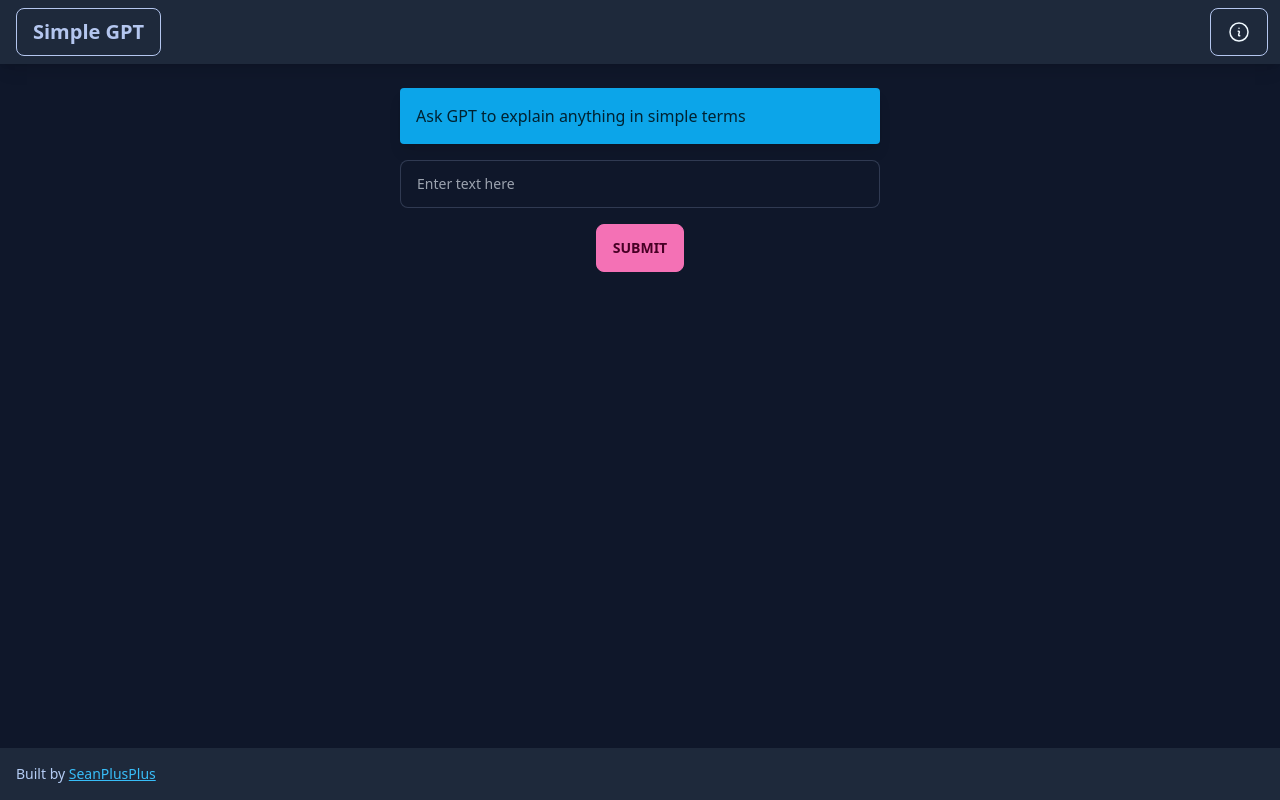
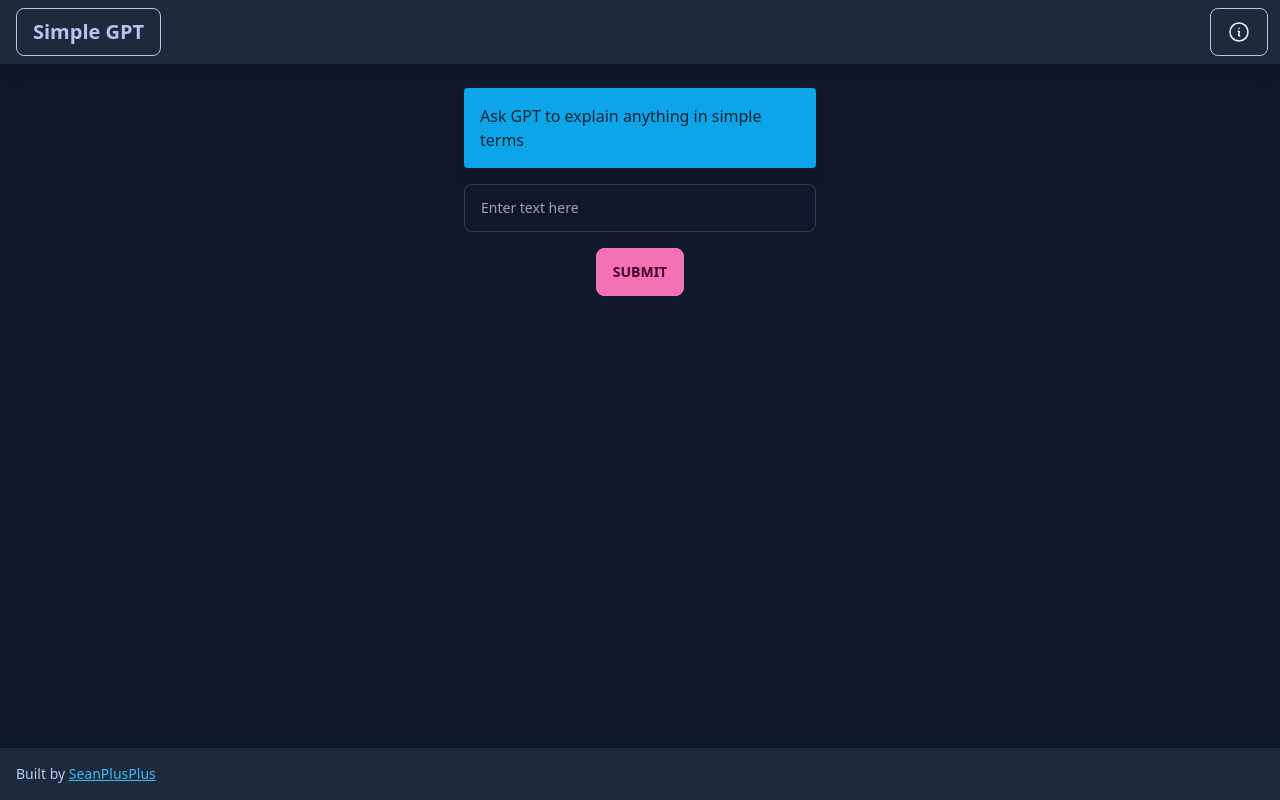
Before and after one commit to SeanPlusPlus/simplegpt, a Next.js app: page / in a window 1280 px wide. Built offline with nearby package versions, Linux system fonts and the light colour scheme.

Commit message:
main: small style tweaks

```diff
--- a/components/Alert.jsx
+++ b/components/Alert.jsx
@@ -11,7 +11,7 @@ export default function Alert () {
   }
 
   return (
-    <div className='w-96 md:w-[32rem] m-auto mt-6 mb-4 pl-4 pr-4'>
+    <div className='w-96 m-auto mt-6 mb-4 pl-4 pr-4'>
       <div className={getAlertType()}>
         <div>
           <span>
--- a/components/Input.jsx
+++ b/components/Input.jsx
@@ -38,7 +38,7 @@ export default function Input () {
   }
 
   return (
-    <div className='w-96 md:w-[32rem] m-auto pb-4 pl-4 pr-4 text-center'>
+    <div className='w-96 m-auto pb-4 pl-4 pr-4 text-center'>
       <form onSubmit={handleSubmit}>
         <input
           className='w-full textarea textarea-bordered'
--- a/components/Output.jsx
+++ b/components/Output.jsx
@@ -22,7 +22,7 @@ export default function Input () {
   }
 
   return (
-    <div className='w-96 m-auto pb-4 py-4 text-center'>
+    <div className='w-96 m-auto pb-4 pl-4 pr-4 text-center'>
       <div className='card bg-neutral shadow-xl rounded'>
         <div className='card-body text-left'>
           <h2 className='card-title'>{inputText}</h2>
```
